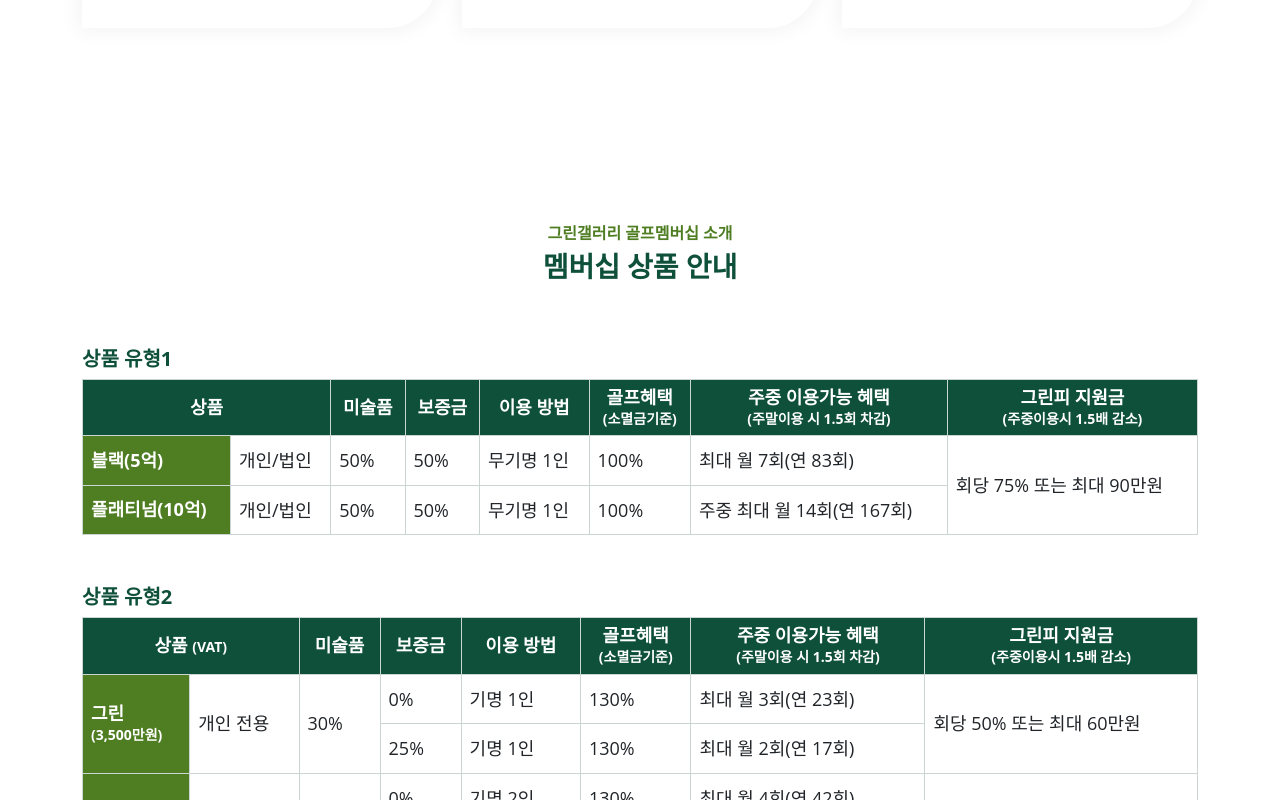
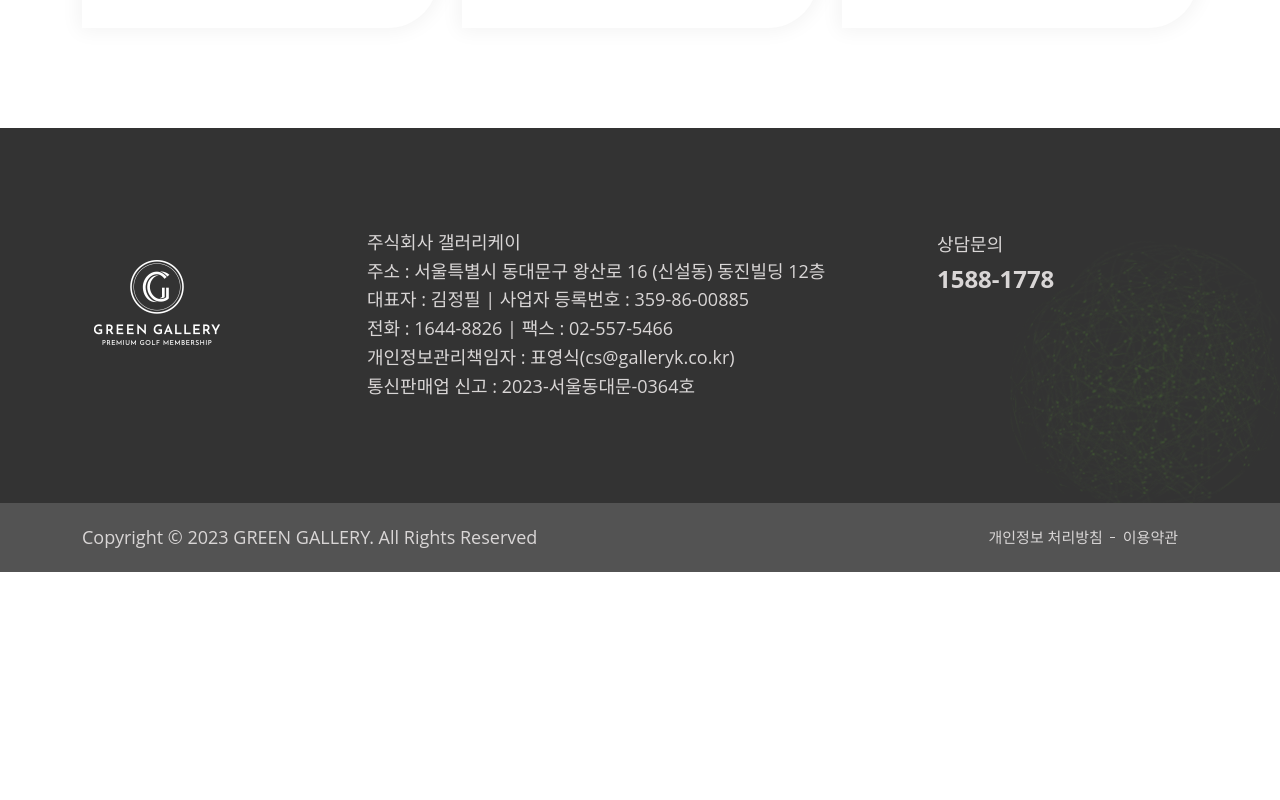
Before and after one commit to heyjohnis/gallery-k-art-hole, a Next.js app: page /membership in a window 1280 px wide. Shown: the part 1260-2060 px from the top of the page. After the commit the page ends 1832 px from the top, so only its background shows below. Built offline with nearby package versions, Linux system fonts and the light colour scheme.

Commit message:
fix: 멤버십소개 상세내용 임시 삭제

```diff
--- a/pages/membership.js
+++ b/pages/membership.js
@@ -19,7 +19,7 @@
 
       <MembershipStyle/>
 
-      <MembershipBenefits/>
+      {/* <MembershipBenefits/> */}
 
 
       <Footer />
```
